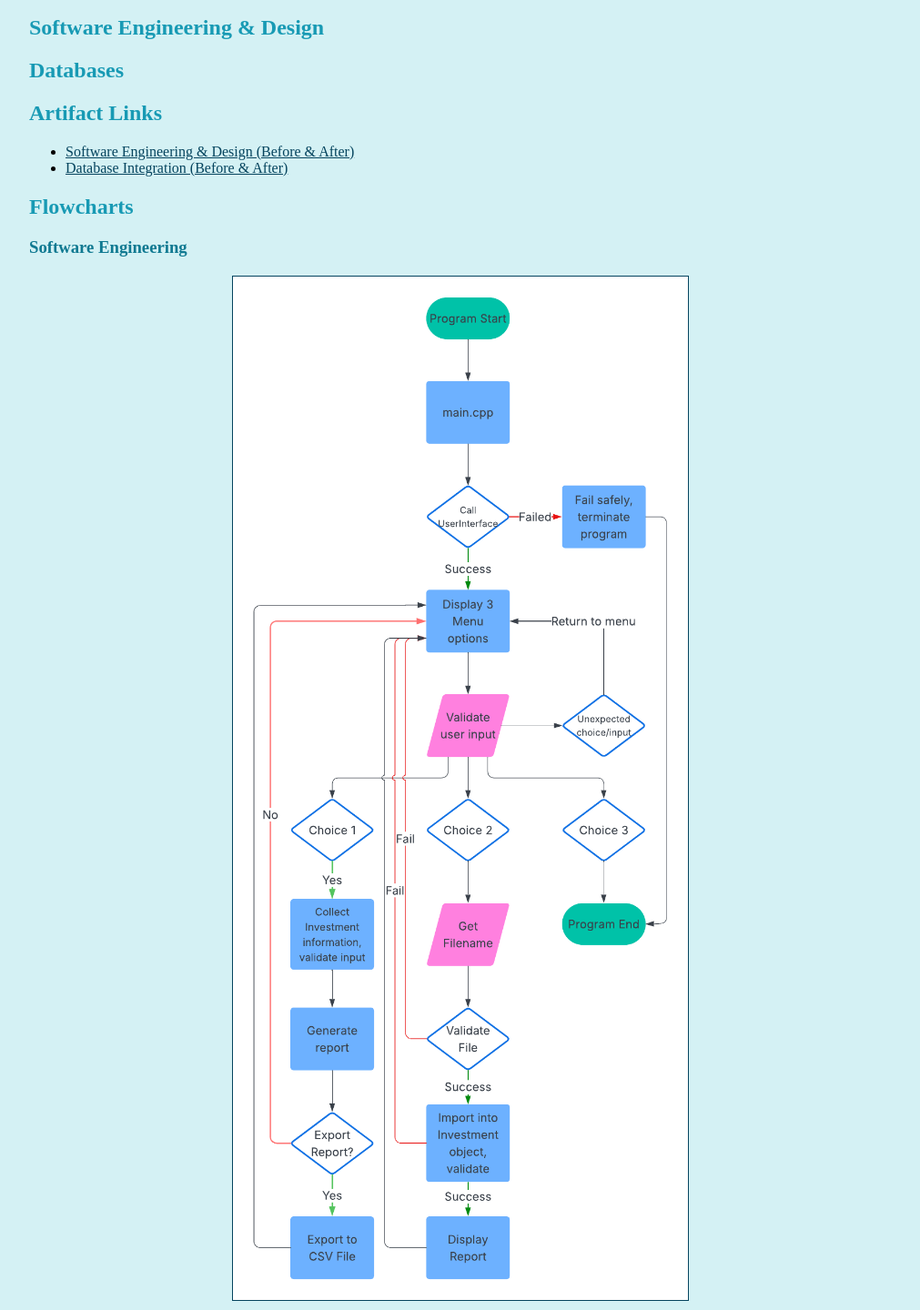
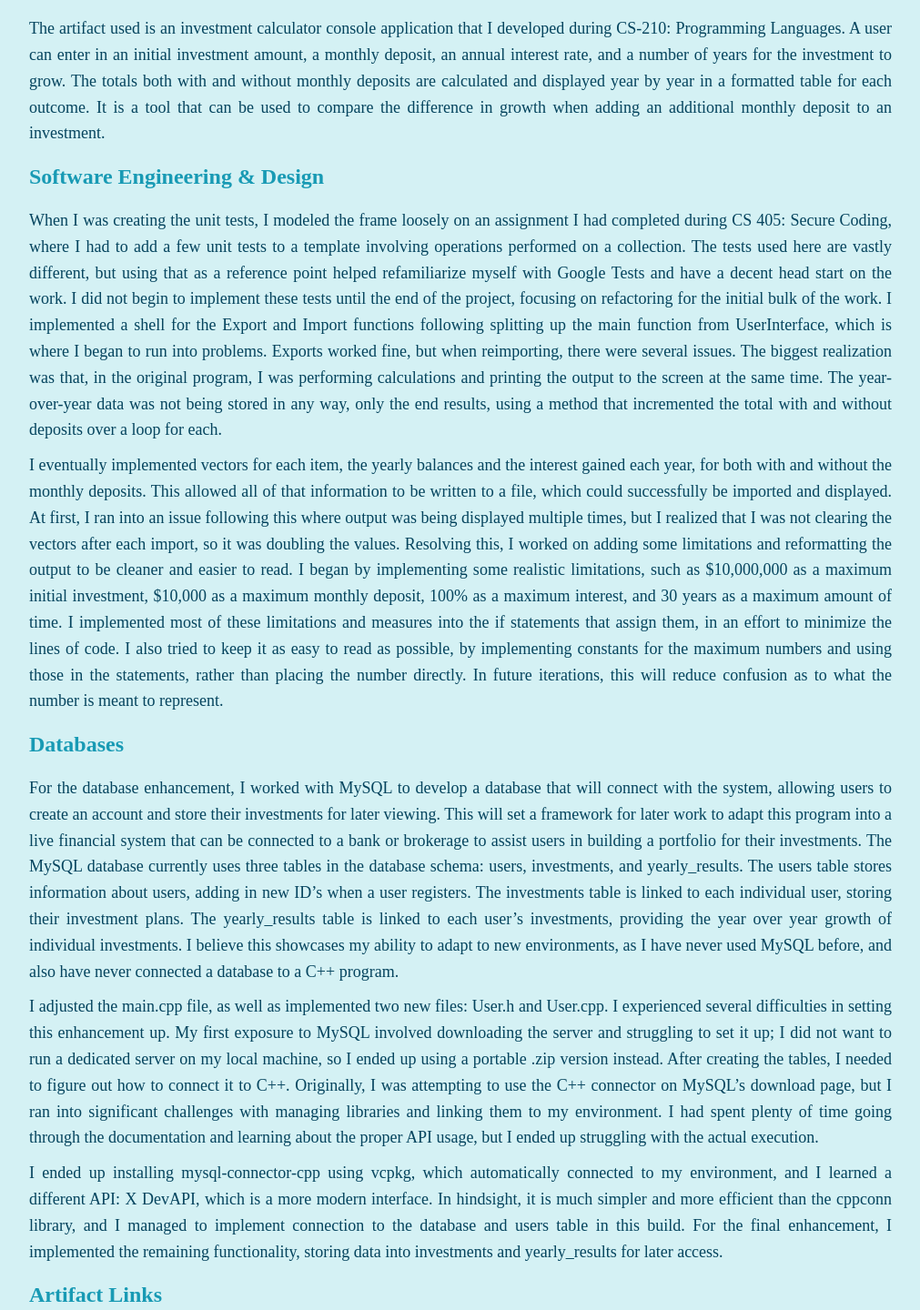
Before and after one commit to bmcook93/bmcook93.github.io, a plain HTML site: page page2.html in a window 1280 px wide. Shown: the part 150-1590 px from the top of the page at 91% size, without its empty margins (134-1145 px from the left). Drawn offline with Linux system fonts and the light colour scheme.

Commit message:
Update page2.html
Narratives

```diff
--- a/page2.html
+++ b/page2.html
@@ -12,18 +12,27 @@
 <div style="text-align:center;">
     <div style="display:inline-block; text-align:left; width:75%; max-width:1000px;">
         <h2 style="color:#189ab4;">Financial Investment Application</h2>
-      <p>
-
+        <p style="color:#05445e; font-size:18px; line-height:1.6; margin:10px auto; text-align:justify;">
+            The artifact used is an investment calculator console application that I developed during CS-210: Programming Languages. A user can enter in an initial investment amount, a monthly deposit, an annual interest rate, and a number of years for the investment to grow. The totals both with and without monthly deposits are calculated and displayed year by year in a formatted table for each outcome. It is a tool that can be used to compare the difference in growth when adding an additional monthly deposit to an investment.
         </p>
 
         <h2 style="color:#189ab4;">Software Engineering & Design</h2>
-      <p>
-
+        <p style="color:#05445e; font-size:18px; line-height:1.6; margin:10px auto; text-align:justify;">
+            When I was creating the unit tests, I modeled the frame loosely on an assignment I had completed during CS 405: Secure Coding, where I had to add a few unit tests to a template involving operations performed on a collection. The tests used here are vastly different, but using that as a reference point helped refamiliarize myself with Google Tests and have a decent head start on the work. I did not begin to implement these tests until the end of the project, focusing on refactoring for the initial bulk of the work. I implemented a shell for the Export and Import functions following splitting up the main function from UserInterface, which is where I began to run into problems. Exports worked fine, but when reimporting, there were several issues. The biggest realization was that, in the original program, I was performing calculations and printing the output to the screen at the same time. The year-over-year data was not being stored in any way, only the end results, using a method that incremented the total with and without deposits over a loop for each.
+        </p>
+        <p style="color:#05445e; font-size:18px; line-height:1.6; margin:10px auto; text-align:justify;">
+            I eventually implemented vectors for each item, the yearly balances and the interest gained each year, for both with and without the monthly deposits. This allowed all of that information to be written to a file, which could successfully be imported and displayed. At first, I ran into an issue following this where output was being displayed multiple times, but I realized that I was not clearing the vectors after each import, so it was doubling the values. Resolving this, I worked on adding some limitations and reformatting the output to be cleaner and easier to read. I began by implementing some realistic limitations, such as $10,000,000 as a maximum initial investment, $10,000 as a maximum monthly deposit, 100% as a maximum interest, and 30 years as a maximum amount of time. I implemented most of these limitations and measures into the if statements that assign them, in an effort to minimize the lines of code. I also tried to keep it as easy to read as possible, by implementing constants for the maximum numbers and using those in the statements, rather than placing the number directly. In future iterations, this will reduce confusion as to what the number is meant to represent.
         </p>
 
         <h2 style="color:#189ab4;">Databases</h2>
-      <p>
-
+        <p style="color:#05445e; font-size:18px; line-height:1.6; margin:10px auto; text-align:justify;">
+            For the database enhancement, I worked with MySQL to develop a database that will connect with the system, allowing users to create an account and store their investments for later viewing. This will set a framework for later work to adapt this program into a live financial system that can be connected to a bank or brokerage to assist users in building a portfolio for their investments. The MySQL database currently uses three tables in the database schema: users, investments, and yearly_results. The users table stores information about users, adding in new ID’s when a user registers. The investments table is linked to each individual user, storing their investment plans. The yearly_results table is linked to each user’s investments, providing the year over year growth of individual investments. I believe this showcases my ability to adapt to new environments, as I have never used MySQL before, and also have never connected a database to a C++ program.
+        </p>
+        <p style="color:#05445e; font-size:18px; line-height:1.6; margin:10px auto; text-align:justify;">
+            I adjusted the main.cpp file, as well as implemented two new files: User.h and User.cpp. I experienced several difficulties in setting this enhancement up. My first exposure to MySQL involved downloading the server and struggling to set it up; I did not want to run a dedicated server on my local machine, so I ended up using a portable .zip version instead. After creating the tables, I needed to figure out how to connect it to C++. Originally, I was attempting to use the C++ connector on MySQL’s download page, but I ran into significant challenges with managing libraries and linking them to my environment. I had spent plenty of time going through the documentation and learning about the proper API usage, but I ended up struggling with the actual execution.
+        </p>
+        <p style="color:#05445e; font-size:18px; line-height:1.6; margin:10px auto; text-align:justify;">
+            I ended up installing mysql-connector-cpp using vcpkg, which automatically connected to my environment, and I learned a different API: X DevAPI, which is a more modern interface. In hindsight, it is much simpler and more efficient than the cppconn library, and I managed to implement connection to the database and users table in this build. For the final enhancement, I implemented the remaining functionality, storing data into investments and yearly_results for later access.
         </p>
 
         <h2 style="color:#189ab4;">Artifact Links</h2>
```
Lines whose indentation alone changed are shown as unchanged.
